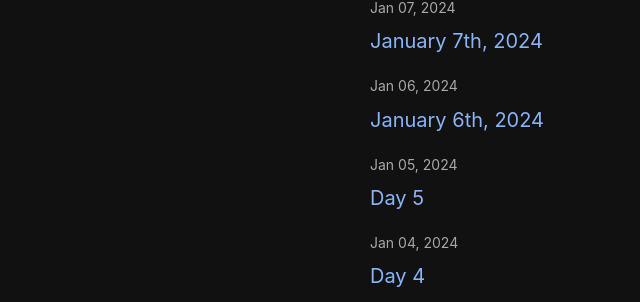
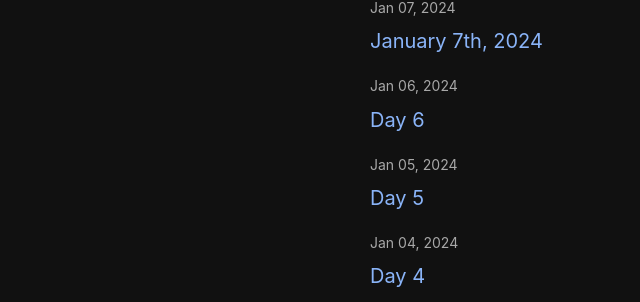
Before and after one commit to nazirmusawer/nazirmusawer.github.io, a Jekyll site: the page built from journal.md, in a window 1280 px wide. Shown: the part 1050-1352 px from the top of the page, without its empty margins (0-640 px from the left). Built offline with Jekyll 4.4.1, drawn with Linux system fonts in a browser that asks for light colours.

Commit message:
Update 2024-01-06-jan-06.md

```diff
--- a/_posts/2024-01-06-jan-06.md
+++ b/_posts/2024-01-06-jan-06.md
@@ -1,6 +1,6 @@
 ---
 layout: post
-title: January 6th, 2024
+title: Day 6
 date: 2024-01-06
 ---
 As of now 12:03pm, there is nothing highlight of my day but I am grateful that I woke up healthy without any nightmare. I hit the gym and had biceps and deltoids (// word choice). i know it sounds stupid but yesterday I googled Mallory on the internet. I actually learned about her last name from UKG Classic, a cross-platform application, used for taking paid time-off, pay check and more.
```
